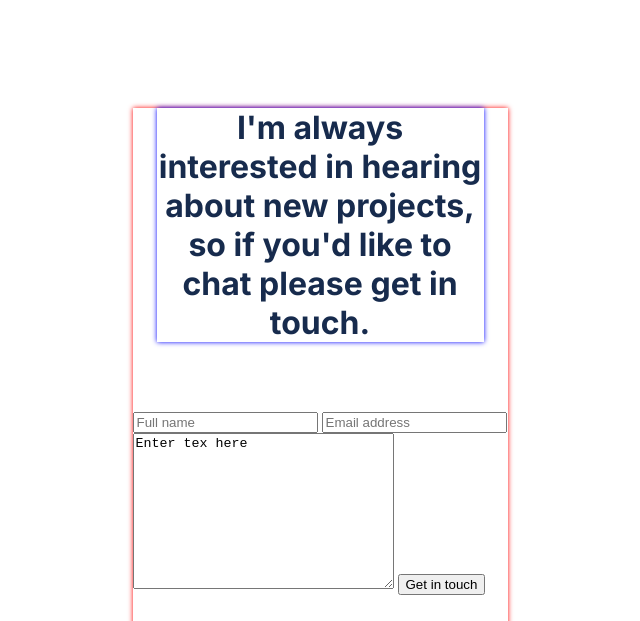
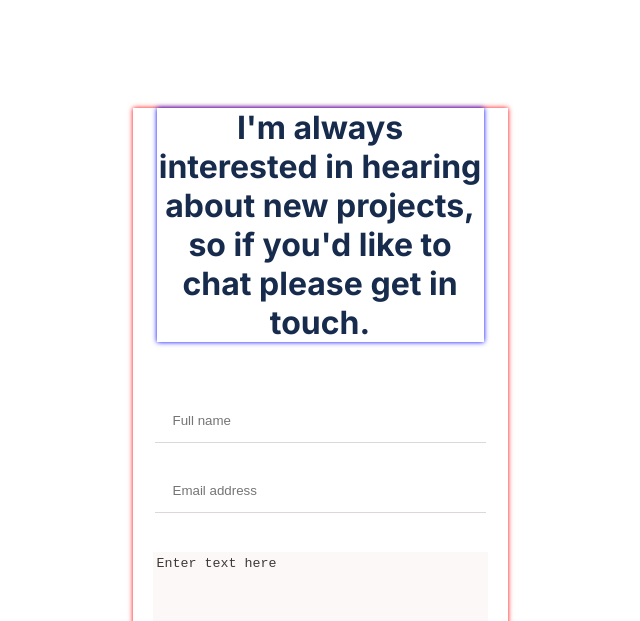
Before and after one commit to Akhtar-Joomun/portfolio, a plain HTML site: page index.html in a window 1280 px wide. Shown: the part 6207-6828 px from the top of the page, without its empty margins (320-960 px from the left). Drawn offline with Linux system fonts and the light colour scheme.

Commit message:
CSS styling on form section

```diff
--- a/index.html
+++ b/index.html
@@ -281,10 +281,11 @@
             so if you'd like to chat please get in touch.
         </p>
 
-        <form action="" method="get">
-            <input type="text" name="name" id="" placeholder="Full name" maxlength="30" required>
-            <input type="email" name="email" placeholder="Email address" required>
-            <textarea name="message" id="" cols="30" rows="10" maxlength="500">Enter tex here</textarea>
+        <form class="form-container" action="" method="get">
+            <input class="form-name" type="text" name="name" id="" placeholder="Full name" maxlength="30" required>
+            <input class="form-email" type="email" name="email" placeholder="Email address" required>
+            <textarea class="form-text-area" name="message" id="" cols="30" rows="10"
+                maxlength="500">Enter text here</textarea>
 
             <button type="submit">Get in touch</button>
         </form>
--- a/style.css
+++ b/style.css
@@ -407,11 +407,12 @@ li {
 
 /* here start the section about */
 #about-section {
-
   /* set the position and dimensions */
   width: 375px;
   margin: 120px auto auto auto;
   box-shadow: 0 0 5px red;
+  display: flex;
+  flex-direction: column;
 }
 
 .form-text {
@@ -425,7 +426,43 @@ li {
   /* set the font property */
   font-size: 32px;
   font-weight: 700;
-  font-family: 'Inter', sans-serif;
+  font-family: "Inter", sans-serif;
   text-align: center;
   color: rgba(23, 43, 77, 1);
 }
+
+.form-container {
+  display: flex;
+  flex-direction: column;
+  justify-content: space-between;
+}
+
+.form-name {
+  margin: auto;
+  width: 327px;
+  border: none;
+  border-bottom: 1px solid #dbd8d7;
+  margin-bottom: 39px;
+  padding-bottom: 14px;
+  text-indent: 16px;
+}
+
+.form-email {
+  margin: auto;
+  width: 327px;
+  border: none;
+  border-bottom: 1px solid #dbd8d7;
+  margin-bottom: 39px;
+  padding-bottom: 14px;
+  text-indent: 16px;
+}
+
+.form-text-area {
+  margin: auto;
+  width: 327px;
+  height: 114px;
+  background-color: #fbf8f7;
+  border: none;
+  padding: 4px;
+  color: #3c3a39;
+}
```
